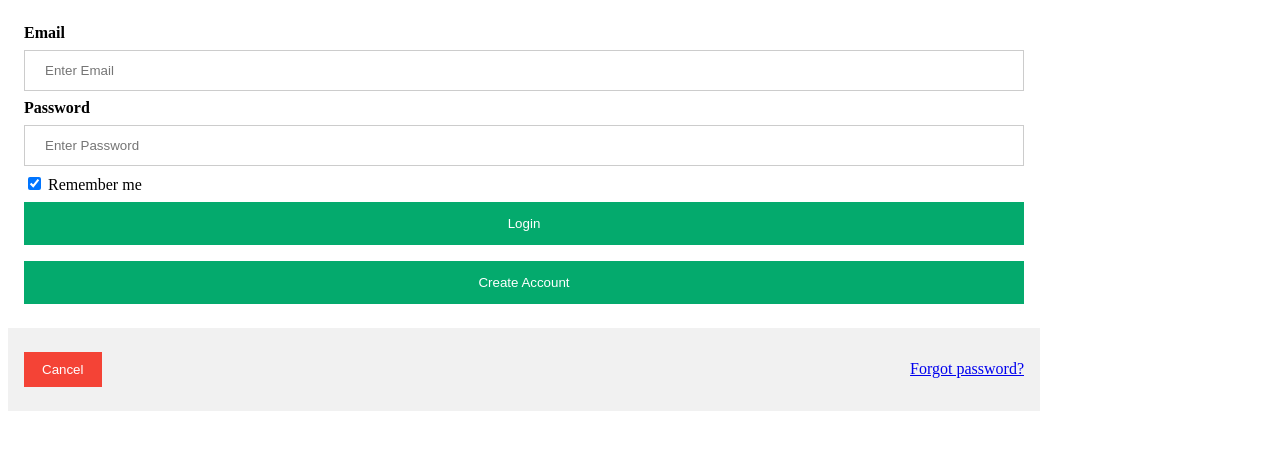
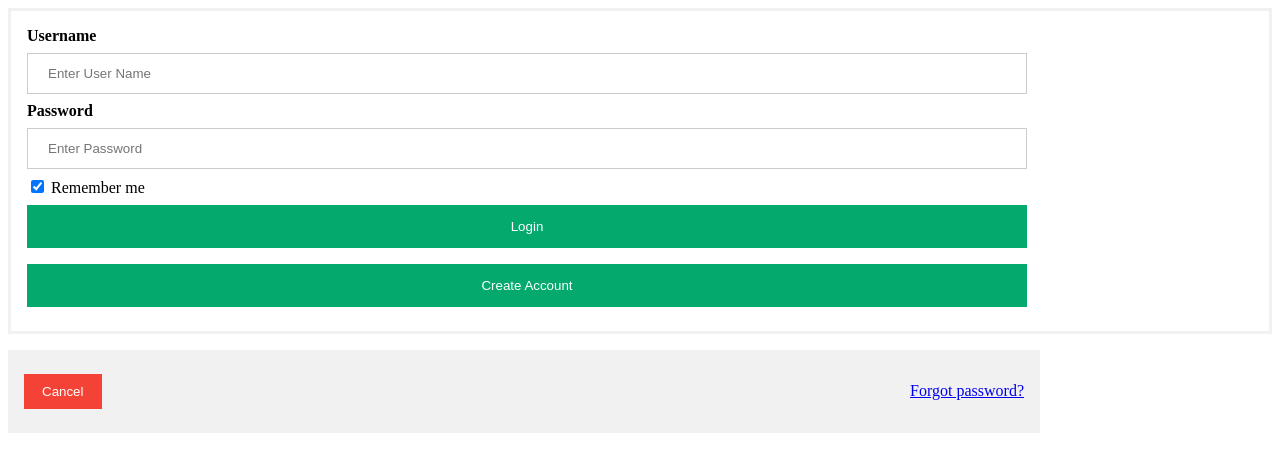
Before and after one commit to Kev1n16/oracleProject, a Django app: page /login/ in a window 1280 px wide. Shown: the top 472 px of the page. Run offline with Django 4.2, Linux system fonts and the light colour scheme.

Commit message:
added login page authentication

```diff
--- a/oracleProject/main/templates/login/login.html
+++ b/oracleProject/main/templates/login/login.html
@@ -6,19 +6,24 @@
 </head>
 
 <body>
+    {% for message in messages %}
+        <p id="messages">{{message}}</p>
+    {% endfor %}
+    <form method="POST" action="">
+        {% csrf_token %}
         <div class="container">
-        <label for="email"><b>Email</b></label>
-        <input type="text" placeholder="Enter Email" name="uname" required>
+            <label for="user"><b>Username</b></label>
+            <input type="text" placeholder="Enter User Name" name="username" required>
 
             <label for="psw"><b>Password</b></label>
-        <input type="password" placeholder="Enter Password" name="psw" required>
+            <input type="password" placeholder="Enter Password" name="password" required>
             <label>
                 <input type="checkbox" checked="checked" name="remember"> Remember me
             </label>
             <button type="submit">Login</button>
-
             <a href="{% url 'Create account page' %}"><button type="button" class="createaccbtn">Create Account</button></a>
         </div>
+    </form>
 
     <div class="container" style="background-color:#f1f1f1">
         <a href="{% url 'main page' %}"><button type="button" class="cancelbtn">Cancel</button></a>
--- a/oracleProject/main/views.py
+++ b/oracleProject/main/views.py
@@ -1,13 +1,25 @@
-from django.shortcuts import render
+from django.shortcuts import render, redirect
 from django.http import HttpResponse
 from django.contrib.auth.forms import UserCreationForm
-
+from django.contrib.auth import login as auth_login
+from django.contrib.auth import authenticate, logout
+from django.contrib import messages
 # Create your views here.
 
 def main(request):
     return render(request, "main/home.html",)
 
 def login(request):
+    if request.method == 'POST':
+       username = request.POST.get('username')
+       password = request.POST.get('password')
+
+       user = authenticate(request, username=username, password=password)
+       if user is not None:
+           auth_login(request, user)
+           return redirect('main page')
+
+    context = {}
     return render(request, "login/login.html",)
 
 def create(request):
@@ -17,6 +29,10 @@ def create(request):
         form = UserCreationForm(request.POST)
         if form.is_valid():
             form.save()
+            user = form.cleaned_data.get('username')
+            messages.success(request, 'Account was created for ' + user)
+
+            return redirect('login page')
 
     context = {'form': form}
     return render(request, "create/register.html", context)
```
Also changed, not shown: oracleProject/db.sqlite3. Lines whose indentation alone changed are shown as unchanged.
